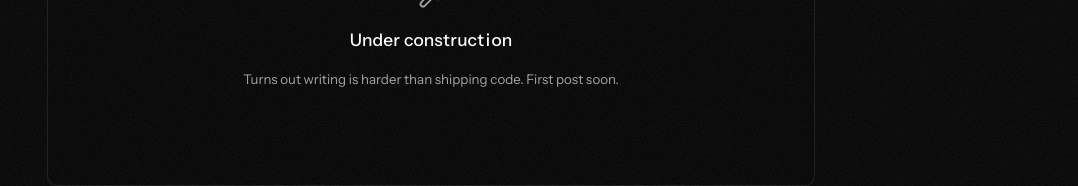
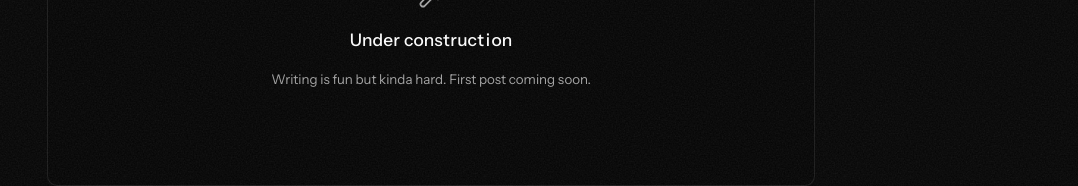
Before and after one commit to Tejas-Thind/tejas-thind-portfolio, a Next.js app: page /writing in a window 1280 px wide. Shown: the part 281-467 px from the top of the page, without its empty margins (202-1280 px from the left). Built offline with nearby package versions, Linux system fonts and the light colour scheme.

Commit message:
Simplify Writing page placeholder copy
Co-Authored-By: Claude Sonnet 5 <noreply@anthropic.com>
Claude-Session: https://claude.ai/code/session_01LhryPZSkb3Bm8UdAj35aNa

```diff
--- a/app/writing/page.tsx
+++ b/app/writing/page.tsx
@@ -36,7 +36,7 @@ export default function Writing() {
                 />
               </p>
               <p className="max-w-sm text-sm text-muted-foreground">
-                Turns out writing is harder than shipping code. First post soon.
+                Writing is fun but kinda hard. First post coming soon.
               </p>
             </div>
           </div>
```
